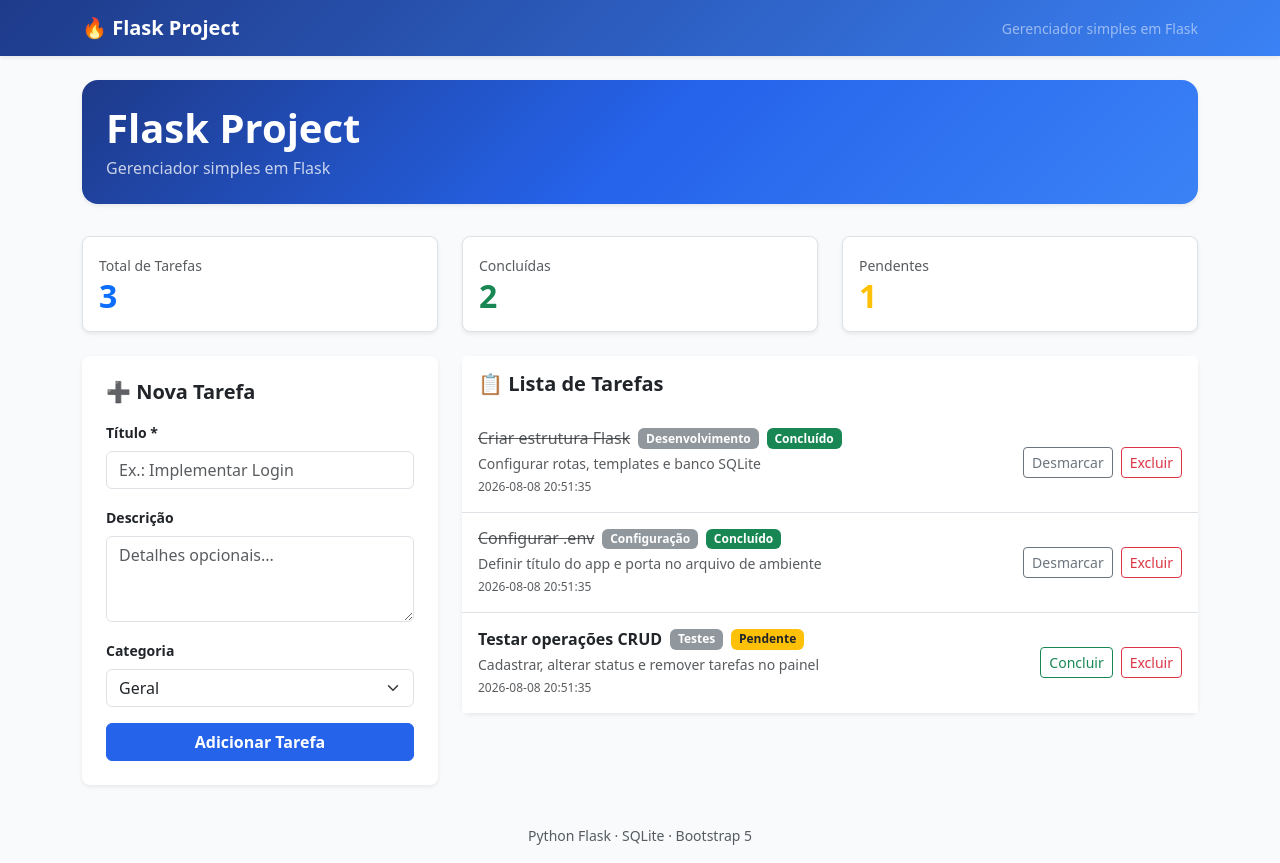
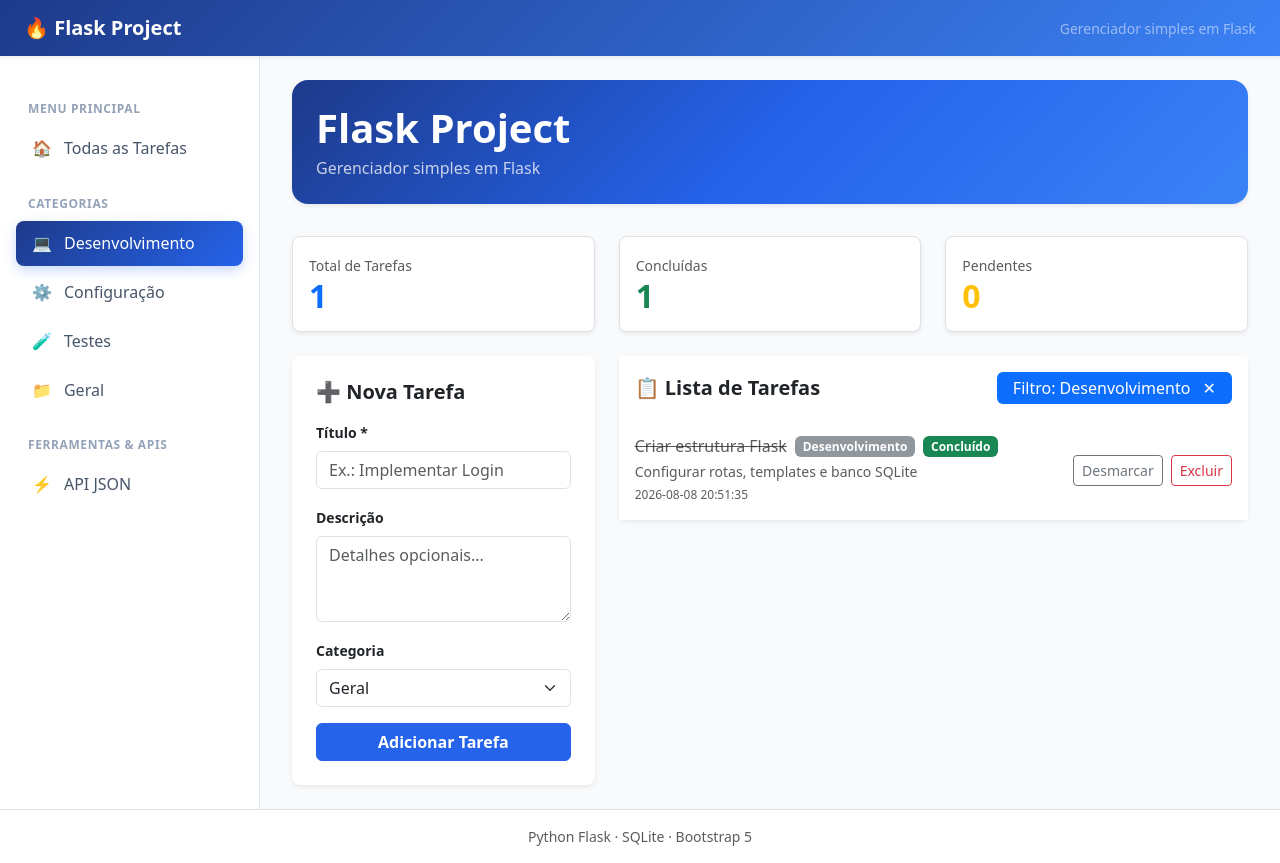
Before and after one commit to Rapido-TechHub/public, a Flask app: page /?category=Desenvolvimento in a window 1280 px wide. Run offline with Flask 3, Linux system fonts and the light colour scheme; data comes from the database, SQL or seed files in the repository.

Commit message:
feat: adiciona menu sidebar e filtro por categoria

```diff
--- a/app.py
+++ b/app.py
@@ -65,15 +65,26 @@ def inject_global_vars():
 
 @app.route("/")
 def index():
+    selected_category = request.args.get("category", "").strip()
     conn = get_db()
-    tasks = conn.execute("SELECT * FROM tasks ORDER BY created_at DESC").fetchall()
+    if selected_category:
+        tasks = conn.execute("SELECT * FROM tasks WHERE category = ? ORDER BY created_at DESC", (selected_category,)).fetchall()
+    else:
+        tasks = conn.execute("SELECT * FROM tasks ORDER BY created_at DESC").fetchall()
 
     total = len(tasks)
     concluidas = sum(1 for t in tasks if t["status"] == "CONCLUIDO")
     pendentes = total - concluidas
 
     conn.close()
-    return render_template("index.html", tasks=tasks, total=total, concluidas=concluidas, pendentes=pendentes)
+    return render_template(
+        "index.html",
+        tasks=tasks,
+        total=total,
+        concluidas=concluidas,
+        pendentes=pendentes,
+        selected_category=selected_category
+    )
 
 @app.route("/tasks/add", methods=["POST"])
 def add_task():
--- a/static/style.css
+++ b/static/style.css
@@ -2,6 +2,9 @@ body {
     background-color: #f8fafc;
     color: #1e293b;
     font-family: system-ui, -apple-system, "Segoe UI", Roboto, "Helvetica Neue", Arial, sans-serif;
+    min-height: 100vh;
+    display: flex;
+    flex-direction: column;
 }
 
 .bg-gradient-navy {
@@ -40,3 +43,74 @@ body {
     background-color: #1d4ed8;
     border-color: #1d4ed8;
 }
+
+/* Sidebar & Layout Styles */
+.app-wrapper {
+    display: flex;
+    flex: 1;
+    min-height: calc(100vh - 56px);
+}
+
+.sidebar {
+    width: 260px;
+    background-color: #ffffff;
+    border-right: 1px solid #e2e8f0;
+    padding: 1.5rem 1rem;
+    flex-shrink: 0;
+    transition: all 0.3s ease;
+}
+
+.sidebar .nav-link {
+    color: #475569;
+    font-weight: 500;
+    padding: 0.65rem 1rem;
+    border-radius: 0.5rem;
+    margin-bottom: 0.25rem;
+    display: flex;
+    align-items: center;
+    gap: 0.75rem;
+    transition: all 0.2s ease;
+}
+
+.sidebar .nav-link:hover {
+    color: #2563eb;
+    background-color: #eff6ff;
+}
+
+.sidebar .nav-link.active {
+    color: #ffffff;
+    background: linear-gradient(135deg, #1e3a8a 0%, #2563eb 100%);
+    box-shadow: 0 4px 12px rgba(37, 99, 235, 0.25);
+}
+
+.sidebar-heading {
+    font-size: 0.75rem;
+    font-weight: 700;
+    text-transform: uppercase;
+    letter-spacing: 0.05em;
+    color: #94a3b8;
+    margin-top: 1.25rem;
+    margin-bottom: 0.5rem;
+    padding-left: 0.75rem;
+}
+
+.main-content {
+    flex: 1;
+    padding: 1.5rem 2rem;
+    overflow-x: hidden;
+}
+
+@media (max-width: 767.98px) {
+    .app-wrapper {
+        flex-direction: column;
+    }
+    .sidebar {
+        width: 100%;
+        border-right: none;
+        border-bottom: 1px solid #e2e8f0;
+        padding: 1rem;
+    }
+    .main-content {
+        padding: 1rem;
+    }
+}
--- a/templates/base.html
+++ b/templates/base.html
@@ -8,18 +8,54 @@
     <link rel="stylesheet" href="{{ url_for('static', filename='style.css') }}">
 </head>
 <body>
-    <nav class="navbar navbar-expand-lg navbar-dark bg-gradient-navy shadow-sm sticky-top">
-        <div class="container">
-            <a class="navbar-brand fw-bold" href="/">
+    <nav class="navbar navbar-expand-md navbar-dark bg-gradient-navy shadow-sm sticky-top">
+        <div class="container-fluid px-3 px-md-4">
+            <a class="navbar-brand fw-bold me-auto" href="/">
                 🔥 <span>{{ app_title }}</span>
             </a>
-            <span class="navbar-text text-white-50 small d-none d-sm-inline">
+            <button class="navbar-toggler border-0" type="button" data-bs-toggle="collapse" data-bs-target="#sidebarNav" aria-controls="sidebarNav" aria-expanded="false" aria-label="Alternar menu">
+                <span class="navbar-toggler-icon"></span>
+            </button>
+            <span class="navbar-text text-white-50 small d-none d-sm-inline ms-auto">
                 {{ app_subtitle }}
             </span>
         </div>
     </nav>
 
-    <main class="container py-4">
+    <div class="app-wrapper">
+        <aside class="sidebar collapse d-md-block" id="sidebarNav">
+            <div class="sidebar-heading">Menu Principal</div>
+            <nav class="nav flex-column">
+                <a class="nav-link {% if not selected_category %}active{% endif %}" href="{{ url_for('index') }}">
+                    🏠 <span>Todas as Tarefas</span>
+                </a>
+            </nav>
+
+            <div class="sidebar-heading">Categorias</div>
+            <nav class="nav flex-column">
+                <a class="nav-link {% if selected_category == 'Desenvolvimento' %}active{% endif %}" href="{{ url_for('index', category='Desenvolvimento') }}">
+                    💻 <span>Desenvolvimento</span>
+                </a>
+                <a class="nav-link {% if selected_category == 'Configuração' %}active{% endif %}" href="{{ url_for('index', category='Configuração') }}">
+                    ⚙️ <span>Configuração</span>
+                </a>
+                <a class="nav-link {% if selected_category == 'Testes' %}active{% endif %}" href="{{ url_for('index', category='Testes') }}">
+                    🧪 <span>Testes</span>
+                </a>
+                <a class="nav-link {% if selected_category == 'Geral' %}active{% endif %}" href="{{ url_for('index', category='Geral') }}">
+                    📁 <span>Geral</span>
+                </a>
+            </nav>
+
+            <div class="sidebar-heading">Ferramentas & APIs</div>
+            <nav class="nav flex-column">
+                <a class="nav-link" href="{{ url_for('api_tasks') }}" target="_blank">
+                    ⚡ <span>API JSON</span>
+                </a>
+            </nav>
+        </aside>
+
+        <main class="main-content">
             {% with messages = get_flashed_messages(with_categories=true) %}
                 {% if messages %}
                     {% for category, message in messages %}
@@ -33,8 +69,9 @@
 
             {% block content %}{% endblock %}
         </main>
+    </div>
 
-    <footer class="text-center py-3 text-muted small">
+    <footer class="text-center py-3 text-muted small border-top bg-white mt-auto">
         Python Flask · SQLite · Bootstrap 5
     </footer>
 
--- a/templates/index.html
+++ b/templates/index.html
@@ -62,8 +62,14 @@
     <!-- Tasks List Section -->
     <div class="col-lg-8">
         <div class="card border-0 shadow-sm rounded-3">
-            <div class="card-header bg-white py-3 border-0">
+            <div class="card-header bg-white py-3 border-0 d-flex justify-content-between align-items-center flex-wrap gap-2">
                 <h5 class="fw-bold mb-0">📋 Lista de Tarefas</h5>
+                {% if selected_category %}
+                    <span class="badge bg-primary fs-6 px-3 py-2 fw-normal">
+                        Filtro: {{ selected_category }}
+                        <a href="{{ url_for('index') }}" class="text-white ms-2 text-decoration-none" title="Limpar filtro">✕</a>
+                    </span>
+                {% endif %}
             </div>
             <div class="card-body p-0">
                 {% if tasks %}
```
Also changed, not shown: tests/test_app.py (+6 -0 lines). Lines whose indentation alone changed are shown as unchanged.
